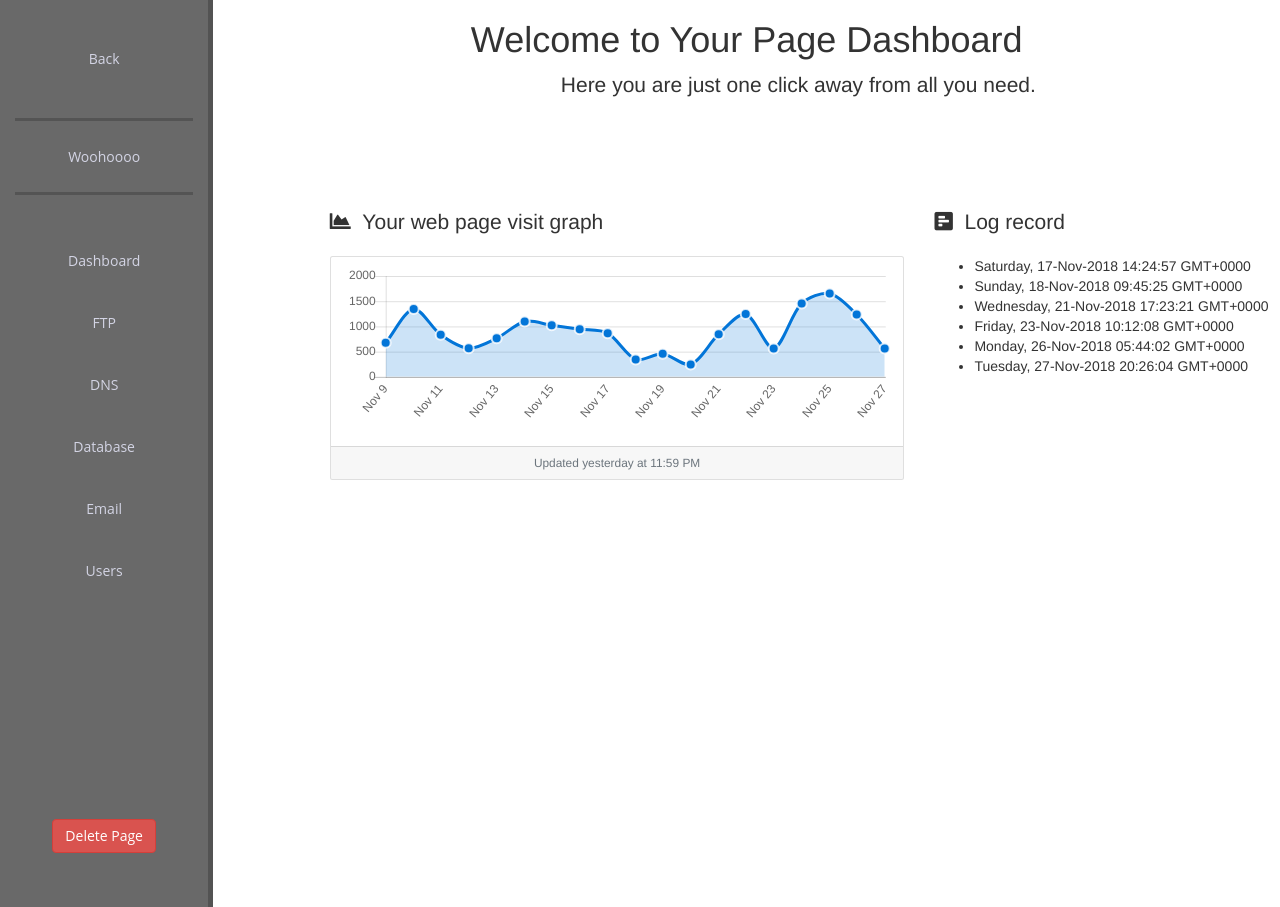
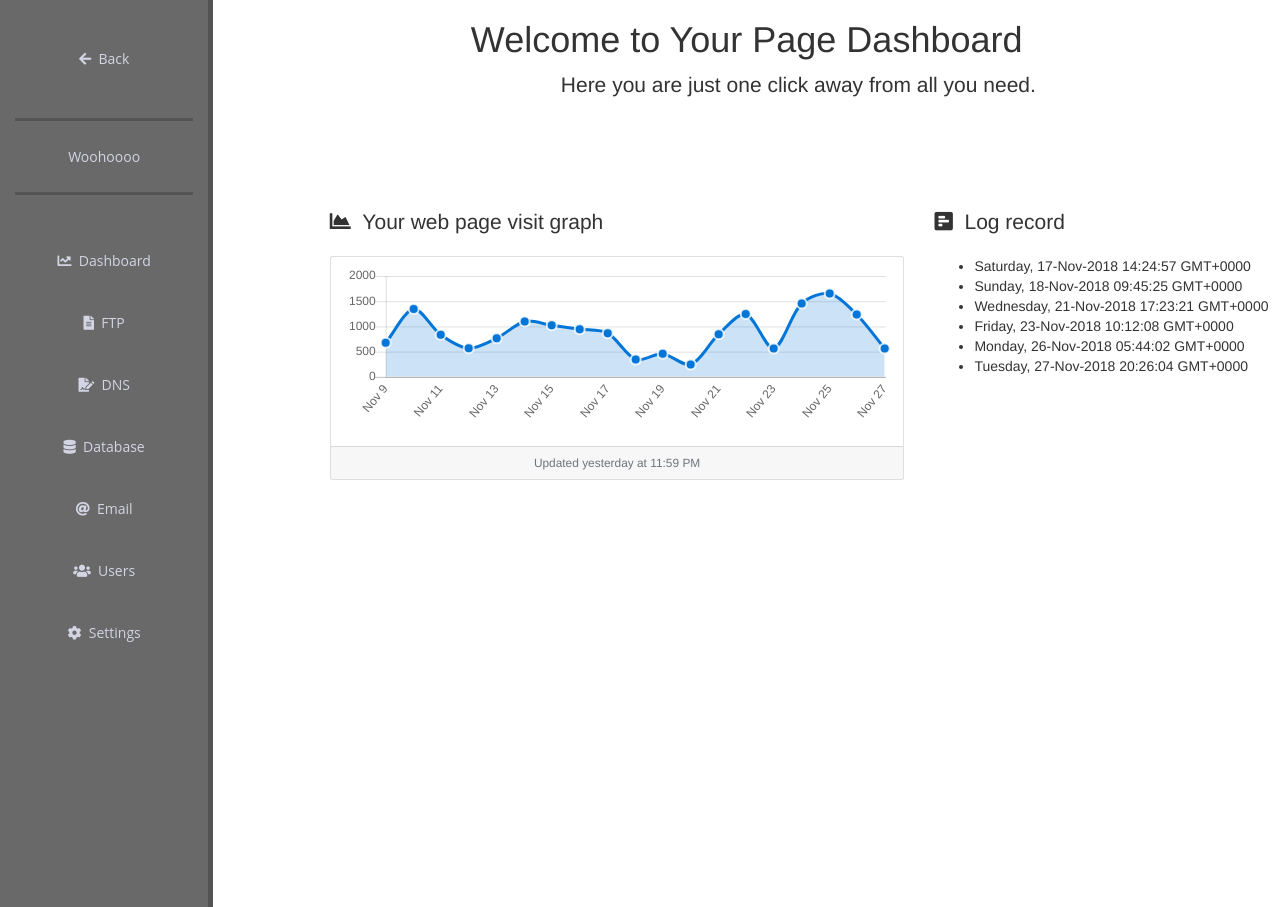
Before and after one commit to martinbenes1996/itu-project, a Django app: template hosting/templates/pageboard.html in a window 1280 px wide; the page is wider, and only the part inside the window is pictured. Shown: the part 62-969 px from the top of that part. Run offline with Django 3.2, Linux system fonts and the light colour scheme; the template is opened without the code that fills it: values that come from a table or form of the project are taken from there, others are empty; data comes from the database, SQL or seed files in the repository; some libraries are stand-ins or nearby versions.

Commit message:
Pageboard and Settings finalize

```diff
--- a/hosting/static/css/snippets/base.css
+++ b/hosting/static/css/snippets/base.css
@@ -219,3 +219,8 @@ a.pathButton {
     font-weight: bold;
     font-family: "Comic Sans MS", cursive, sans-serif;
 }
+
+.btn-huge{
+    width: 200px;
+    height: 50px;
+}
--- a/hosting/templates/pageboard.html
+++ b/hosting/templates/pageboard.html
@@ -56,7 +56,7 @@
 			<!-- GO BACK -->
 			<div class="user">
 				<ul class="list-dash welcome">
-					<a href="/dashboard/"><li>Back</li></a>
+					<a href="/dashboard/"><li><i class="fas fa-arrow-left"></i>&nbsp;&nbsp;Back</li></a>
 				</ul>
 			</div>
 
@@ -69,29 +69,27 @@
 			<div class="list">
 				<ul class="list-dash">
 					<a data-toggle="tab" href="#Dashboard">
-						<li class="active">Dashboard</li>
+						<li class="active"><i class="fas fa-chart-line"></i>&nbsp;&nbsp;Dashboard</li>
 					</a>
 					<a data-toggle="tab" href="#Ftp" onclick="requestFileData(['home']);">
-						<li>FTP</li>
+						<li><i class="fas fa-file-alt"></i>&nbsp;&nbsp;FTP</li>
 					</a>
 					<a data-toggle="tab" href="#Dns">
-						<li>DNS</li>
+						<li><i class="fas fa-file-signature"></i>&nbsp;&nbsp;DNS</li>
 					</a>
 					<a data-toggle="tab" href="#Database">
-						<li>Database</li>
+						<li><i class="fas fa-database"></i>&nbsp;&nbsp;Database</li>
 					</a>
 					<a data-toggle="tab" href="#Email">
-						<li>Email</li>
+						<li><i class="fas fa-at"></i>&nbsp;&nbsp;Email</li>
 					</a>
 					<a data-toggle="tab" href="#Users">
-						<li>Users</li>
+						<li><i class="fas fa-users"></i>&nbsp;&nbsp;Users</li>
+					</a>
+					<a data-toggle="tab" href="#Settings">
+						<li><i class="fas fa-cog"></i>&nbsp;&nbsp;Settings</li>
 					</a>
 				</ul>
-
-				<!-- DELETE BUTTON -->
-				<div class="form-group delete">
-					<button type="submit" class="btn .btn-sm btn-danger btn-create">Delete Page</button>
-				</div>
 			</div>
 		</div>
 
@@ -118,6 +116,10 @@
 
 			<div id="Users" class="tab-pane fade">
 				{% include 'snippets/usersbrowser.html' %}
+			</div>
+
+			<div id="Settings" class="tab-pane fade">
+				{% include 'snippets/settingsbrowser.html' %}
 			</div>
 		</div>
 
--- /dev/null
+++ b/hosting/templates/snippets/settingsbrowser.html
@@ -0,0 +1,16 @@
+<div class="inner-body">
+	<h1 class="center">Settings</h1>
+
+	<div class="container lead center">
+		<p>
+			You can delete your page here. Do not ever continue while drunk!
+		</p>
+	</div>
+
+	<div id="pathbar"></div>
+
+	<div class="form-group delete center">
+		<button type="submit" class="btn btn-bg btn-danger btn-create btn-huge"><i class="fas fa-trash-alt"></i>&nbsp;&nbsp;Delete Page</button>
+	</div>
+
+</div>
```
